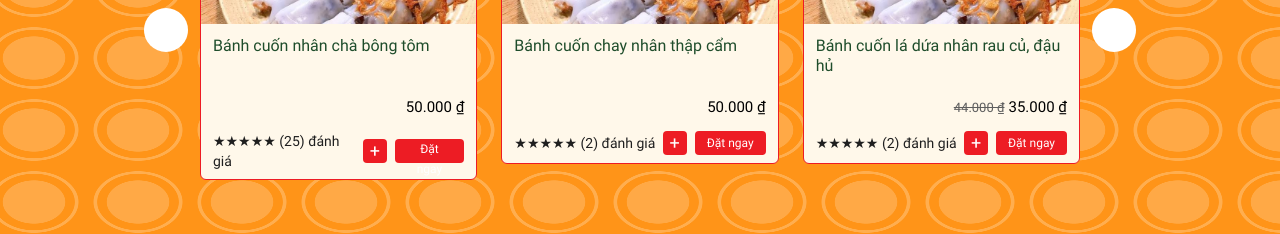
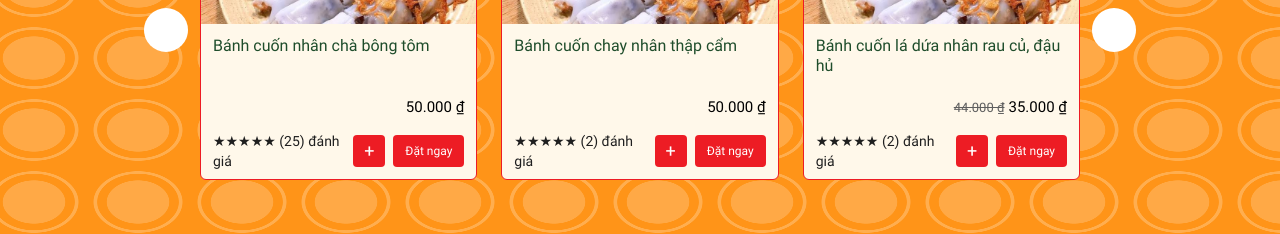
Before and after one commit to khang31102001/tay-ho127-nextjs-tailwind-source, a Next.js app: page / in a window 1280 px wide. Shown: the part 2760-2994 px from the top of the page. Built offline with nearby package versions, Linux system fonts and the light colour scheme.

Commit message:
update cart

```diff
--- a/src/components/menu/ProductCard.tsx
+++ b/src/components/menu/ProductCard.tsx
@@ -42,20 +42,26 @@ export function ProductCard({ item }: ProductCardProps) {
           </div>
         </div>
 
-        <div className="mt-3 flex items-center justify-between text-sm gap-1">
-          <div className="text-[#1f1f1f]">★★★★★ ({item.ratingCount}) đánh giá</div>
-          <div className="flex justify-end gap-2">
+        <div className="mt-3 flex flex-col gap-2 text-sm sm:flex-row sm:items-center sm:justify-between">
+          <div className="min-w-0 text-[#1f1f1f] sm:flex-1">
+            <span className="whitespace-nowrap">★★★★★</span>{" "}
+            <span>({item.ratingCount}) đánh giá</span>
+          </div>
+
+          <div className="flex shrink-0 items-center gap-2 self-start sm:self-auto">
+            <button
+              type="button"
+              aria-label={`Thêm ${item.name} vào giỏ hàng`}
+              onClick={() => addToCart(cartProduct)}
+              className="flex h-8 w-8 shrink-0 items-center justify-center rounded bg-brand-red text-lg font-black leading-none text-white"
+            >
+              +
+            </button>
+
             <button
               type="button"
               onClick={() => addToCart(cartProduct)}
-              className="flex h-6 w-6 items-center justify-center rounded bg-brand-red text-lg font-black leading-none text-white"
-            >
-              +
-            </button>
-            <button
-              type="button"
-              onClick={() => addToCart(cartProduct)}
-              className="h-6 rounded bg-brand-red px-3 text-[12px] font-bold text-white text-center"
+              className="min-h-8 shrink-0 whitespace-nowrap rounded bg-brand-red px-3 py-1.5 text-center text-[12px] font-bold leading-none text-white"
             >
               Đặt ngay
             </button>
```
